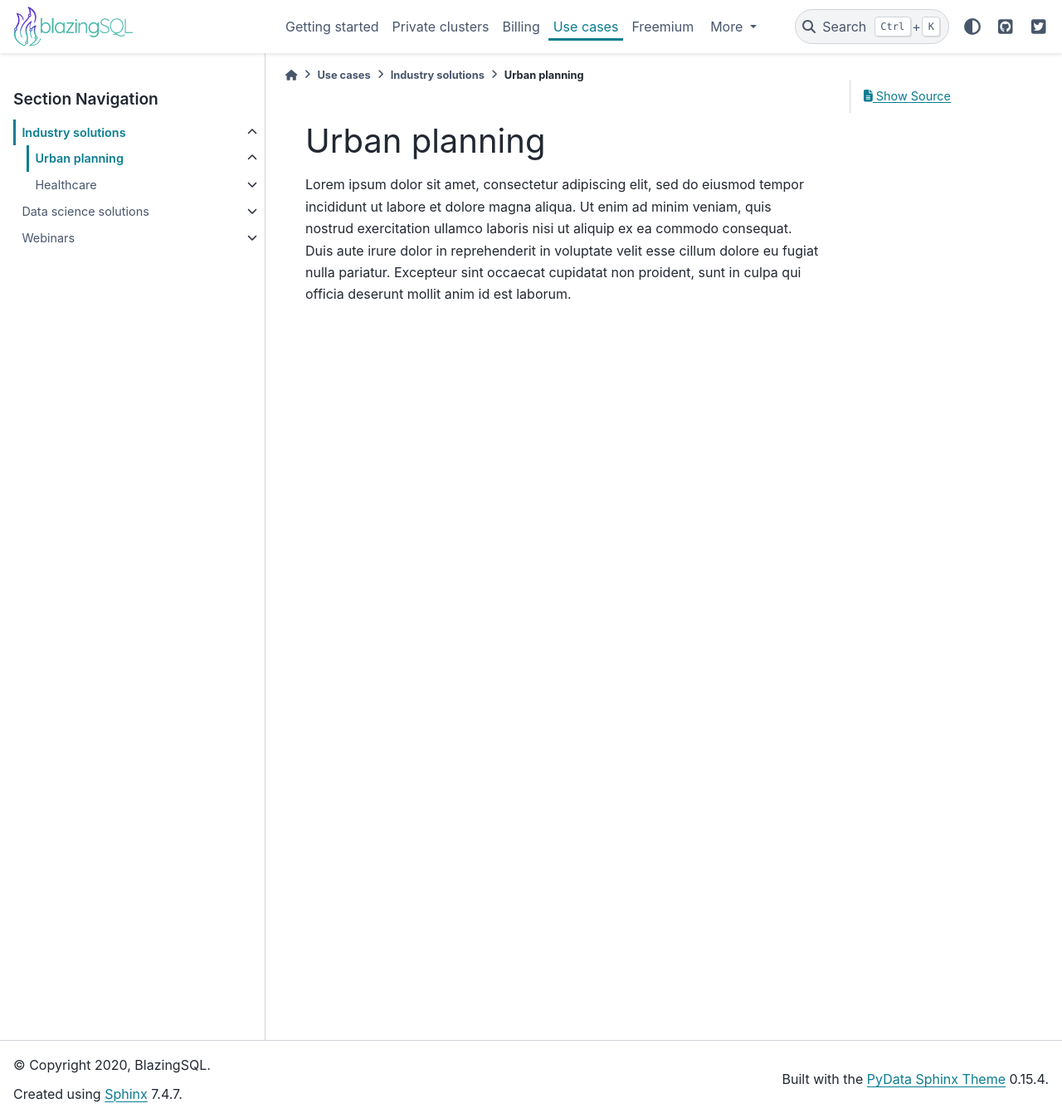
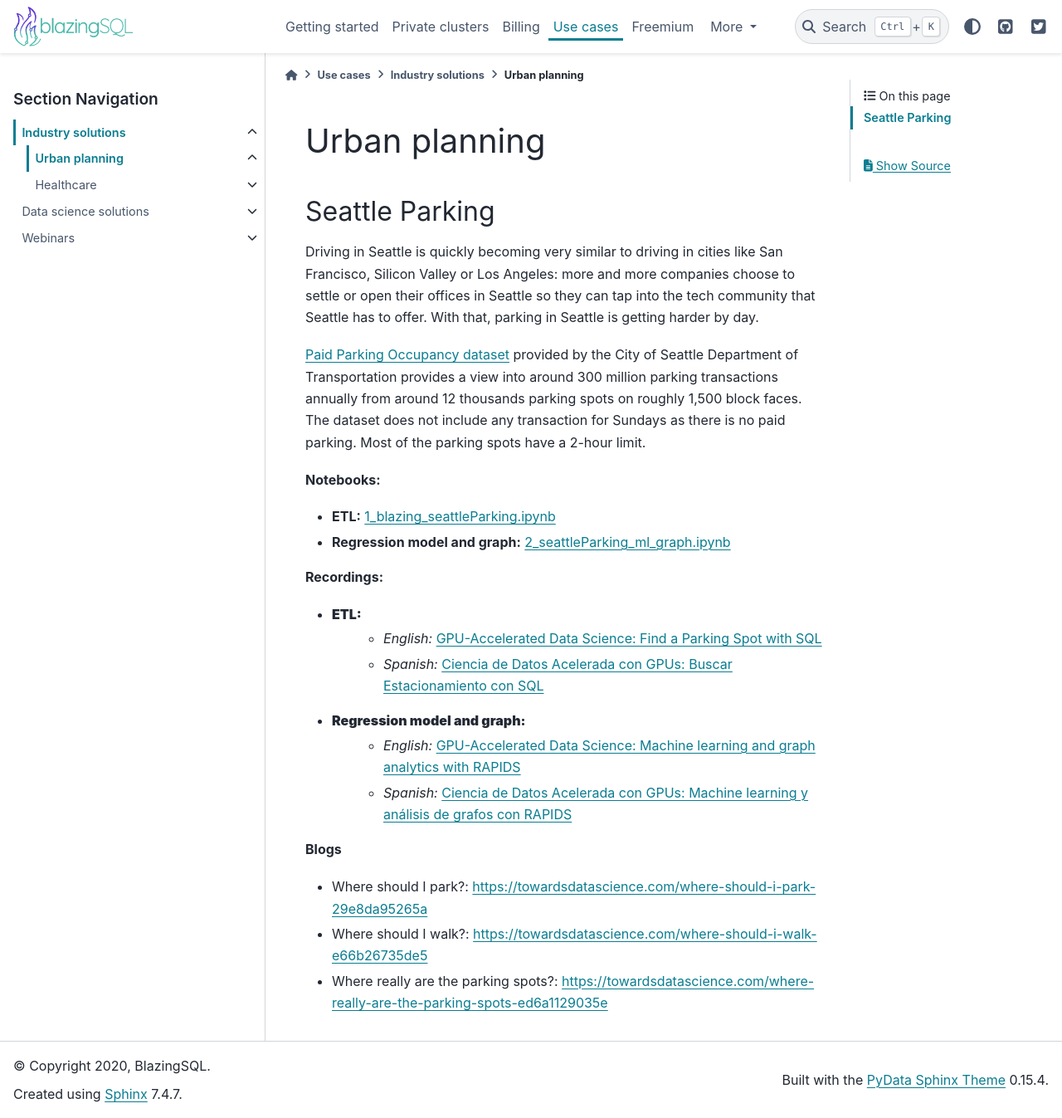
Before and after one commit to BlazingDB/blazing-notebooks-docs, a Sphinx documentation site: the page built from docs/source/use_cases/industry_solutions/urban_planning.rst, in a window 1280 px wide and 1347 px high. Shown: the whole window at 83% size. Built offline with Sphinx 7.4.7 and the PyData theme 0.15.4, drawn with Linux system fonts in a browser that asks for light colours.

Commit message:
Adding industry solutions:

```diff
--- a/docs/source/use_cases/index.rst
+++ b/docs/source/use_cases/index.rst
@@ -30,7 +30,7 @@ Use cases
                 <img src="../_static/icons/useCases_dataScience.svg" class="card-img-top" alt="private clusters action icon" height="52">
                 <div class="card-body flex-fill">
                     <h5 class="card-title">Data science</h5>
-                    <p class="card-text">BlazingSQL and RAPIDS have wide variety of features. Learn how these can be applied to solve Data Science problems.</p>
+                    <p class="card-text">Learn how RAPIDS ecosystem can be applied to solve Data Science problems.</p>
 
 .. container:: custom-button
 
--- a/docs/source/use_cases/industry_solutions/urban_planning.rst
+++ b/docs/source/use_cases/industry_solutions/urban_planning.rst
@@ -4,13 +4,40 @@
 Urban planning
 ==============
 
-Lorem ipsum dolor sit amet, consectetur adipiscing elit,
-sed do eiusmod tempor incididunt ut labore et dolore magna aliqua.
-Ut enim ad minim veniam, quis nostrud exercitation ullamco laboris
-nisi ut aliquip ex ea commodo consequat. Duis aute irure dolor in
-reprehenderit in voluptate velit esse cillum dolore eu fugiat nulla
-pariatur. Excepteur sint occaecat cupidatat non proident, sunt in
-culpa qui officia deserunt mollit anim id est laborum.
+Seattle Parking
+===============
+
+Driving in Seattle is quickly becoming very similar to driving in cities like San Francisco,
+Silicon Valley or Los Angeles: more and more companies choose to settle or open their offices
+in Seattle so they can tap into the tech community that Seattle has to offer. With that,
+parking in Seattle is getting harder by day.
+
+`Paid Parking Occupancy dataset <https://data.seattle.gov/browse?q=2020%20Paid%20Parking%20Occupancy%20(Year-to-date)&sortBy=relevance>`_ provided by the City of Seattle Department of Transportation
+provides a view into around 300 million parking transactions annually from around 12
+thousands parking spots on roughly 1,500 block faces. The dataset does not include any
+transaction for Sundays as there is no paid parking. Most of the parking spots have a
+2-hour limit.
+
+**Notebooks:**
+
+- **ETL:** `1_blazing_seattleParking.ipynb <https://github.com/BlazingDB/Welcome_to_BlazingSQL_Notebooks/blob/master/webinars/seattle_parking/1_blazing_seattleParking.ipynb>`_
+- **Regression model and graph:** `2_seattleParking_ml_graph.ipynb <https://github.com/BlazingDB/Welcome_to_BlazingSQL_Notebooks/blob/master/webinars/seattle_parking/2_seattleParking_ml_graph.ipynb>`_
+
+**Recordings:**
+
+- **ETL:**
+    - *English:* `GPU-Accelerated Data Science: Find a Parking Spot with SQL <https://www.youtube.com/watch?v=qmX0H3bkR48&t=2092s>`_
+    - *Spanish:* `Ciencia de Datos Acelerada con GPUs: Buscar Estacionamiento con SQL <https://www.youtube.com/watch?v=X3WxOieweD8>`_
+- **Regression model and graph:**
+    - *English:* `GPU-Accelerated Data Science: Machine learning and graph analytics with RAPIDS <https://www.youtube.com/watch?v=VY2I3FIqiyc>`_
+    - *Spanish:* `Ciencia de Datos Acelerada con GPUs: Machine learning y análisis de grafos con RAPIDS <https://www.youtube.com/watch?v=N19aHSmA4jk>`_
+
+**Blogs**
+
+- Where should I park?: `https://towardsdatascience.com/where-should-i-park-29e8da95265a <https://towardsdatascience.com/where-should-i-park-29e8da95265a>`_
+- Where should I walk?: `https://towardsdatascience.com/where-should-i-walk-e66b26735de5 <https://towardsdatascience.com/where-should-i-walk-e66b26735de5>`_
+- Where really are the parking spots?: `https://towardsdatascience.com/where-really-are-the-parking-spots-ed6a1129035e <https://towardsdatascience.com/where-really-are-the-parking-spots-ed6a1129035e>`_
+
 
 .. toctree::
     :maxdepth: 3
```
Also changed, not shown: other parts of docs/source/use_cases/index.rst (+1 -2 lines), docs/source/use_cases/industry_solutions/healthcare.rst (+24 -7 lines), docs/source/use_cases/industry_solutions/index.rst (+8 -20 lines).
